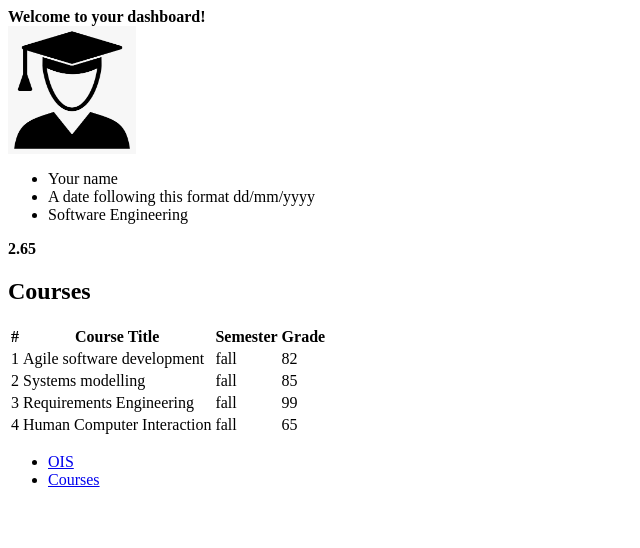
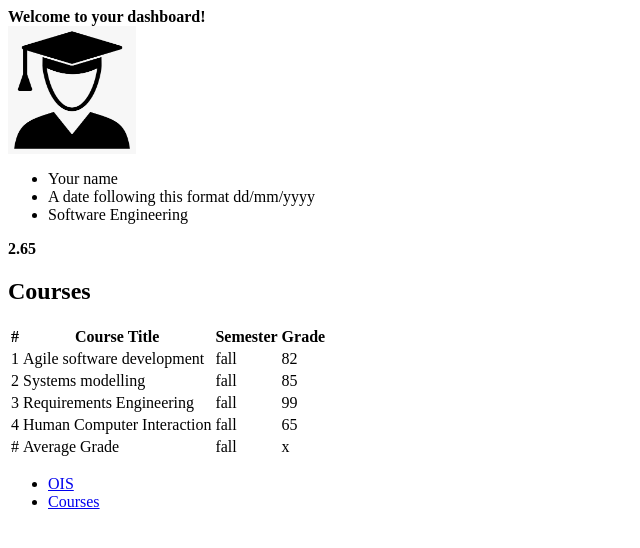
Before and after one commit to AnettSandberg/Web_Application_Dev, a plain HTML site: page index.html in a window 1280 px wide. Shown: the whole page, without its empty margins (0-640 px from the left). Drawn offline with Linux system fonts and the light colour scheme.

Commit message:
Update index.html

```diff
--- a/index.html
+++ b/index.html
@@ -65,6 +65,12 @@
             <td>fall</td>
             <td>65</td>
         </tr>
+          <foot>
+            <td>#</td>
+            <td> Average Grade </td>
+            <td>fall</td>
+            <td>x</td>
+          </foot>
         </tbody>
     </table>
 </section>
```
